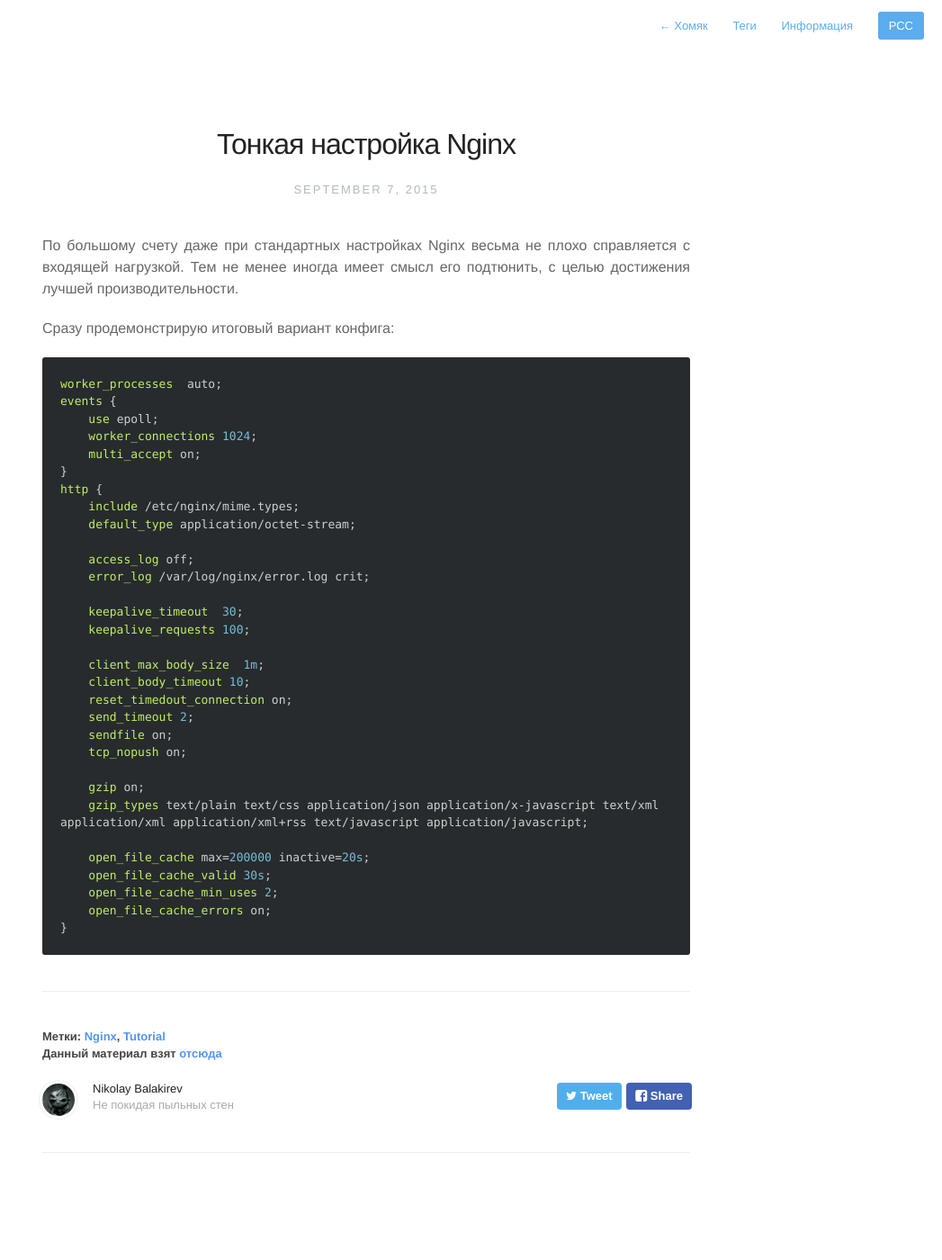
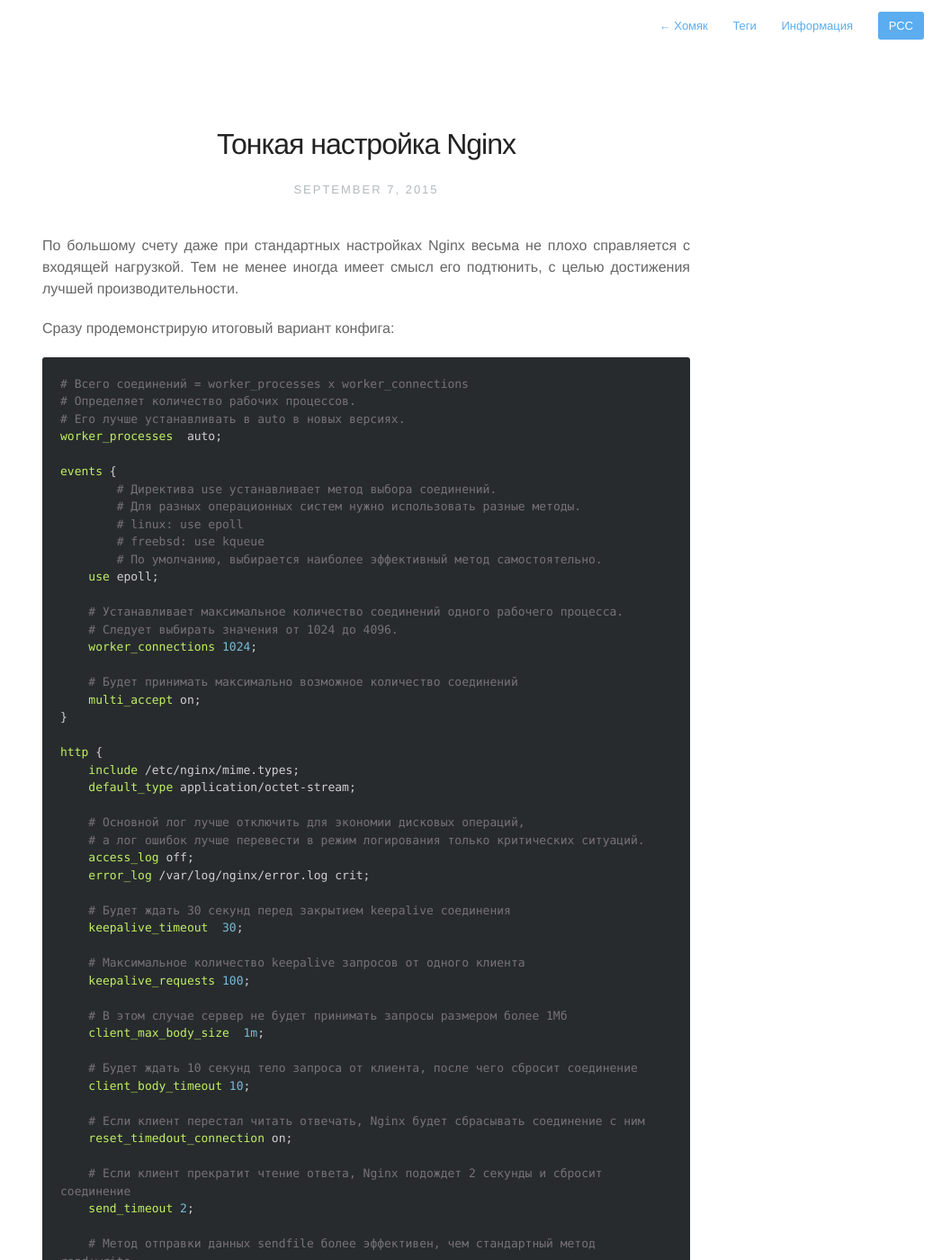
Before and after one commit to MadFaill/madfaill.github.io, a Jekyll site: the page built from _posts/2015-09-07-nginx-tuning.md, in a window 1280 px wide and 1400 px high. Shown: the whole window at 90% size, without its empty margins (233-1280 px from the left). Built offline with Jekyll 4.4.1, drawn with Linux system fonts in a browser that asks for light colours; nearby versions of some CDN libraries; Markdown is read by kramdown in place of the engine named in the settings; some of the changed text lies outside the part shown.

Commit message:
fix articles & add copy & source data for posts

```diff
--- a/_layouts/post.html
+++ b/_layouts/post.html
@@ -5,7 +5,6 @@
 
 {% assign post = page %}
 {% if post.tags.size > 0 %}
-    {% capture tags_content %}Метки{% if post.tags.size == 1 %}<i class="fa fa-tag"></i>{% else %}<i class="fa fa-tags"></i>{% endif %}: {% endcapture %}
     {% for post_tag in post.tags %}
         {% for data_tag in site.data.tags %}
             {% if data_tag.slug == post_tag %}
@@ -13,7 +12,7 @@
             {% endif %}
         {% endfor %}
         {% if tag %}
-            {% capture tags_content_temp %}{{ tags_content }}<a href="/blog/tag/{{ tag.slug }}/">{{ tag.name }}</a>{% if forloop.last == false %}, {% endif %}{% endcapture %}
+            {% capture tags_content_temp %}{{ tags_content }}#<a href="/blog/tag/{{ tag.slug }}/">{{ tag.name }}</a>{% if forloop.last == false %}, {% endif %}{% endcapture %}
             {% assign tags_content = tags_content_temp %}
         {% endif %}
     {% endfor %}
@@ -31,12 +30,13 @@
     </section>
 </article>
 <footer id="post-meta" class="clearfix">
-    <p>
-        {{ tags_content }} <br/>
-        {% if post.resource %}
-            Данный материал взят <a href="{{ post.resource }}">отсюда</a>
-        {% endif %}
-    </p>
+    {% if post.resource %}
+        <p class="source">Данный материал взят <a href="{{ post.resource }}">отсюда</a> с целью сохранения его в случае удаления с источника.</p>
+    {% endif %}
+    {% if post.copy %}
+        <p class="copy">Вниманию правообладателей: данная страница является по большей части личной. Все аудиоматериалы на ней с Вашего соглашения на сайте <a href="{{ post.copy.url }}">{{ post.copy.source }}</a> находятся в открытом доступе. Если Вы считаете, что ваша музыка не может присутствовать в моем плейлисте - <em><u>прошу Вас связаться со мной для устранения данного непорядка</u></p>
+    {% endif %}
+    <p>{{ tags_content }}</p>
     <a href="http://twitter.com/{{ site.author.twitter }}">
         <img class="avatar" src="{{ site.baseurl }}assets/images/avatar.png">
         <div>
--- a/_posts/2015-09-07-nginx-tuning.md
+++ b/_posts/2015-09-07-nginx-tuning.md
@@ -14,35 +14,77 @@
 
 {% highlight nginx %}
 
+# Всего соединений = worker_processes x worker_connections
+# Определяет количество рабочих процессов.
+# Его лучше устанавливать в auto в новых версиях.
 worker_processes  auto;
+
 events {
+	# Директива use устанавливает метод выбора соединений.
+	# Для разных операционных систем нужно использовать разные методы.
+	# linux: use epoll
+	# freebsd: use kqueue
+	# По умолчанию, выбирается наиболее эффективный метод самостоятельно.
     use epoll;
+
+    # Устанавливает максимальное количество соединений одного рабочего процесса.
+    # Следует выбирать значения от 1024 до 4096.
     worker_connections 1024;
+
+    # Будет принимать максимально возможное количество соединений
     multi_accept on;
 }
+
 http {
     include /etc/nginx/mime.types;
     default_type application/octet-stream;
 
+    # Основной лог лучше отключить для экономии дисковых операций,
+    # а лог ошибок лучше перевести в режим логирования только критических ситуаций.
     access_log off;
     error_log /var/log/nginx/error.log crit;
 
+    # Будет ждать 30 секунд перед закрытием keepalive соединения
     keepalive_timeout  30;
+
+    # Максимальное количество keepalive запросов от одного клиента
     keepalive_requests 100;
 
+    # В этом случае сервер не будет принимать запросы размером более 1Мб
     client_max_body_size  1m;
+
+    # Будет ждать 10 секунд тело запроса от клиента, после чего сбросит соединение
     client_body_timeout 10;
+
+    # Если клиент перестал читать отвечать, Nginx будет сбрасывать соединение с ним
     reset_timedout_connection on;
+
+    # Если клиент прекратит чтение ответа, Nginx подождет 2 секунды и сбросит соединение
     send_timeout 2;
+
+    # Метод отправки данных sendfile более эффективен, чем стандартный метод read+write
     sendfile on;
-    tcp_nopush on;
 
+    # Будет отправлять заголовки и и начало файла в одном пакете
+    tcp_nodelay on;
+	tcp_nopush on;
+
+	# Обязательно нужно использовать сжатие, это значительно уменьшит трафик.
     gzip on;
+
+    # Будет сжимать все файлы с перечисленными типами
     gzip_types text/plain text/css application/json application/x-javascript text/xml application/xml application/xml+rss text/javascript application/javascript;
 
+    # Определяет максимальное количество файлов, информация о которых будет содержаться в кеше
     open_file_cache max=200000 inactive=20s;
+
+    # Определяет через какое время информация будет удалена из кеша
     open_file_cache_valid 30s;
+
+    # Будет кешировать информацию о тех файлах, которые были использованы хотя бы 2 раза
     open_file_cache_min_uses 2;
+
+    # Будет кешировать информацию об отсутствующих файлах
     open_file_cache_errors on;
 }
 
```
Also changed, not shown: _posts/2015-09-02-promodj-playlist.md (+1 -6 lines).
